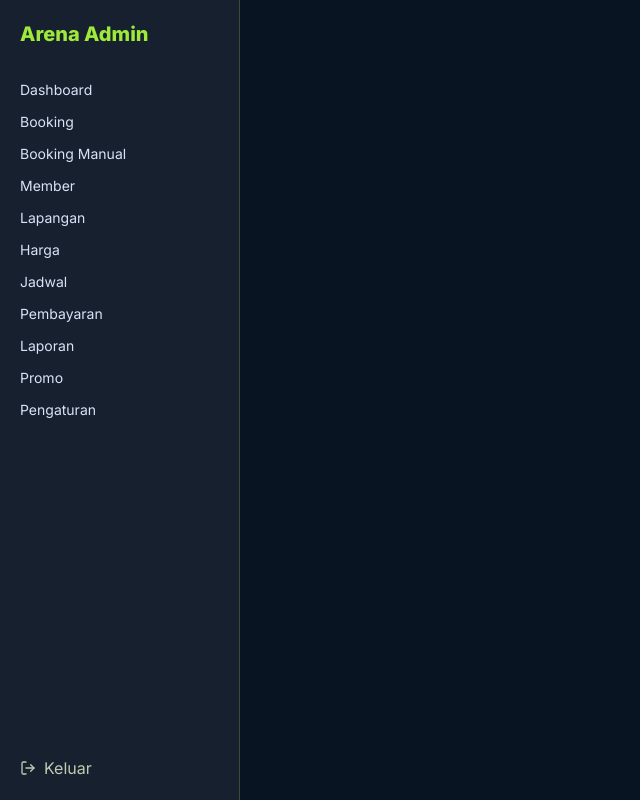
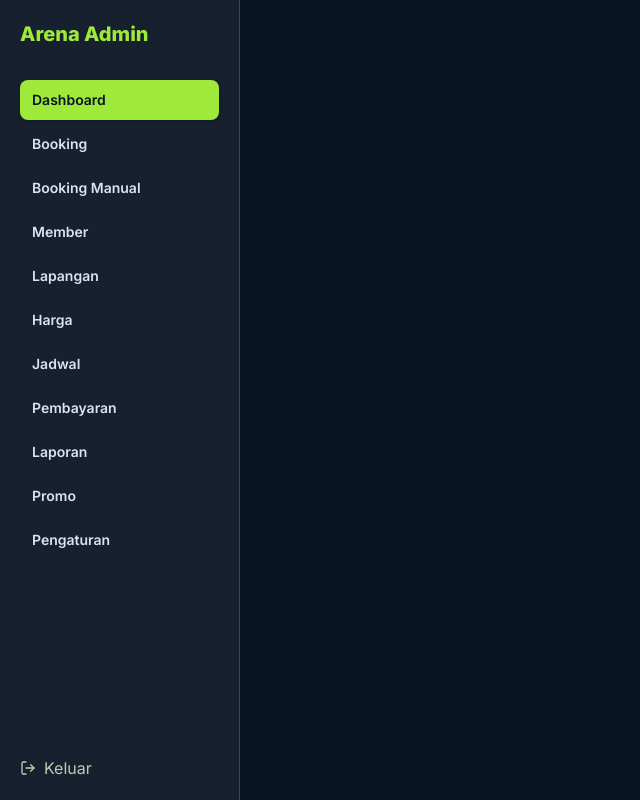
Before and after one commit to yogafernandes-cell/bookingbadminton, a Next.js app: page /admin in a window 1280 px wide. Shown: the whole page, without its empty margins (0-640 px from the left). Built offline with nearby package versions, Linux system fonts and the light colour scheme; no server answers.

Commit message:
Highlight active admin navigation

```diff
--- a/src/app/admin/layout.tsx
+++ b/src/app/admin/layout.tsx
@@ -1,8 +1,8 @@
 import type { ReactNode } from "react";
-import Link from "next/link";
 import { AdminLogoutButton } from "@/components/admin/admin-logout-button";
 import { AdminMobileNav } from "@/components/admin/admin-mobile-nav";
+import { AdminNavLinks } from "@/components/admin/admin-nav-links";
 
 export default function AdminLayout({ children }: { children: ReactNode }) {
-  return <div className="mx-auto min-h-screen max-w-7xl md:grid md:grid-cols-[240px_1fr]"><AdminMobileNav /><aside className="hidden border-r border-border bg-surface p-5 md:flex md:min-h-screen md:flex-col"><div><p className="text-xl font-extrabold text-primary">Arena Admin</p><nav className="mt-8 grid gap-3 text-sm"><Link href="/admin">Dashboard</Link><Link href="/admin/bookings">Booking</Link><Link href="/admin/manual-bookings">Booking Manual</Link><Link href="/admin/members">Member</Link><Link href="/admin/courts">Lapangan</Link><Link href="/admin/pricing">Harga</Link><Link href="/admin/schedules">Jadwal</Link><Link href="/admin/payments">Pembayaran</Link><Link href="/admin/reports">Laporan</Link><Link href="/admin/promos">Promo</Link><Link href="/admin/settings">Pengaturan</Link></nav></div><AdminLogoutButton /></aside><main className="min-w-0 p-5 md:p-8">{children}</main></div>;
+  return <div className="mx-auto min-h-screen max-w-7xl md:grid md:grid-cols-[240px_1fr]"><AdminMobileNav /><aside className="hidden border-r border-border bg-surface p-5 md:flex md:min-h-screen md:flex-col"><div><p className="text-xl font-extrabold text-primary">Arena Admin</p><nav className="mt-8 grid gap-1 text-sm"><AdminNavLinks /></nav></div><AdminLogoutButton /></aside><main className="min-w-0 p-5 md:p-8">{children}</main></div>;
 }
--- a/src/components/admin/admin-mobile-nav.tsx
+++ b/src/components/admin/admin-mobile-nav.tsx
@@ -1,6 +1,5 @@
 "use client";
-import Link from "next/link";
 import { Menu, X } from "lucide-react";
 import { useState } from "react";
-const links = [["Dashboard", "/admin"], ["Booking", "/admin/bookings"], ["Booking Manual", "/admin/manual-bookings"], ["Member", "/admin/members"], ["Lapangan", "/admin/courts"], ["Harga", "/admin/pricing"], ["Jadwal", "/admin/schedules"], ["Pembayaran", "/admin/payments"], ["Laporan", "/admin/reports"], ["Promo", "/admin/promos"], ["Pengaturan", "/admin/settings"]];
-export function AdminMobileNav() { const [open, setOpen] = useState(false); return <><header className="sticky top-0 z-40 flex h-16 items-center justify-between border-b border-border bg-surface px-4 md:hidden"><p className="font-extrabold text-primary">Booking Lapangan</p><button onClick={() => setOpen(true)} aria-label="Buka menu" className="rounded-lg border border-border p-2"><Menu className="size-5" /></button></header>{open ? <div className="fixed inset-0 z-50 bg-background/70" onClick={() => setOpen(false)}><aside className="h-full w-72 bg-surface p-5" onClick={(event) => event.stopPropagation()}><div className="flex items-center justify-between"><p className="text-xl font-extrabold text-primary">Admin</p><button onClick={() => setOpen(false)}><X /></button></div><nav className="mt-7 grid gap-2">{links.map(([label, href]) => <Link key={href} href={href} onClick={() => setOpen(false)} className="rounded-lg px-3 py-3 font-semibold hover:bg-surface-high">{label}</Link>)}</nav></aside></div> : null}</>; }
+import { AdminNavLinks } from "@/components/admin/admin-nav-links";
+export function AdminMobileNav() { const [open, setOpen] = useState(false); return <><header className="sticky top-0 z-40 flex h-16 items-center justify-between border-b border-border bg-surface px-4 md:hidden"><p className="font-extrabold text-primary">Booking Lapangan</p><button onClick={() => setOpen(true)} aria-label="Buka menu" className="rounded-lg border border-border p-2"><Menu className="size-5" /></button></header>{open ? <div className="fixed inset-0 z-50 bg-background/70" onClick={() => setOpen(false)}><aside className="h-full w-72 bg-surface p-5" onClick={(event) => event.stopPropagation()}><div className="flex items-center justify-between"><p className="text-xl font-extrabold text-primary">Admin</p><button onClick={() => setOpen(false)}><X /></button></div><nav className="mt-7 grid gap-2"><AdminNavLinks onNavigate={() => setOpen(false)} /></nav></aside></div> : null}</>; }
--- /dev/null
+++ b/src/components/admin/admin-nav-links.tsx
@@ -0,0 +1,19 @@
+"use client";
+
+import Link from "next/link";
+import { usePathname } from "next/navigation";
+
+const links = [
+  ["Dashboard", "/admin"], ["Booking", "/admin/bookings"], ["Booking Manual", "/admin/manual-bookings"],
+  ["Member", "/admin/members"], ["Lapangan", "/admin/courts"], ["Harga", "/admin/pricing"],
+  ["Jadwal", "/admin/schedules"], ["Pembayaran", "/admin/payments"], ["Laporan", "/admin/reports"],
+  ["Promo", "/admin/promos"], ["Pengaturan", "/admin/settings"],
+];
+
+export function AdminNavLinks({ onNavigate }: { onNavigate?: () => void }) {
+  const pathname = usePathname();
+  return <>{links.map(([label, href]) => {
+    const active = href === "/admin" ? pathname === href : pathname === href || pathname.startsWith(`${href}/`);
+    return <Link key={href} href={href} onClick={onNavigate} aria-current={active ? "page" : undefined} className={`rounded-lg px-3 py-2.5 font-semibold transition ${active ? "bg-primary text-[#091422] shadow-sm" : "text-foreground hover:bg-surface-high hover:text-primary"}`}>{label}</Link>;
+  })}</>;
+}
```
